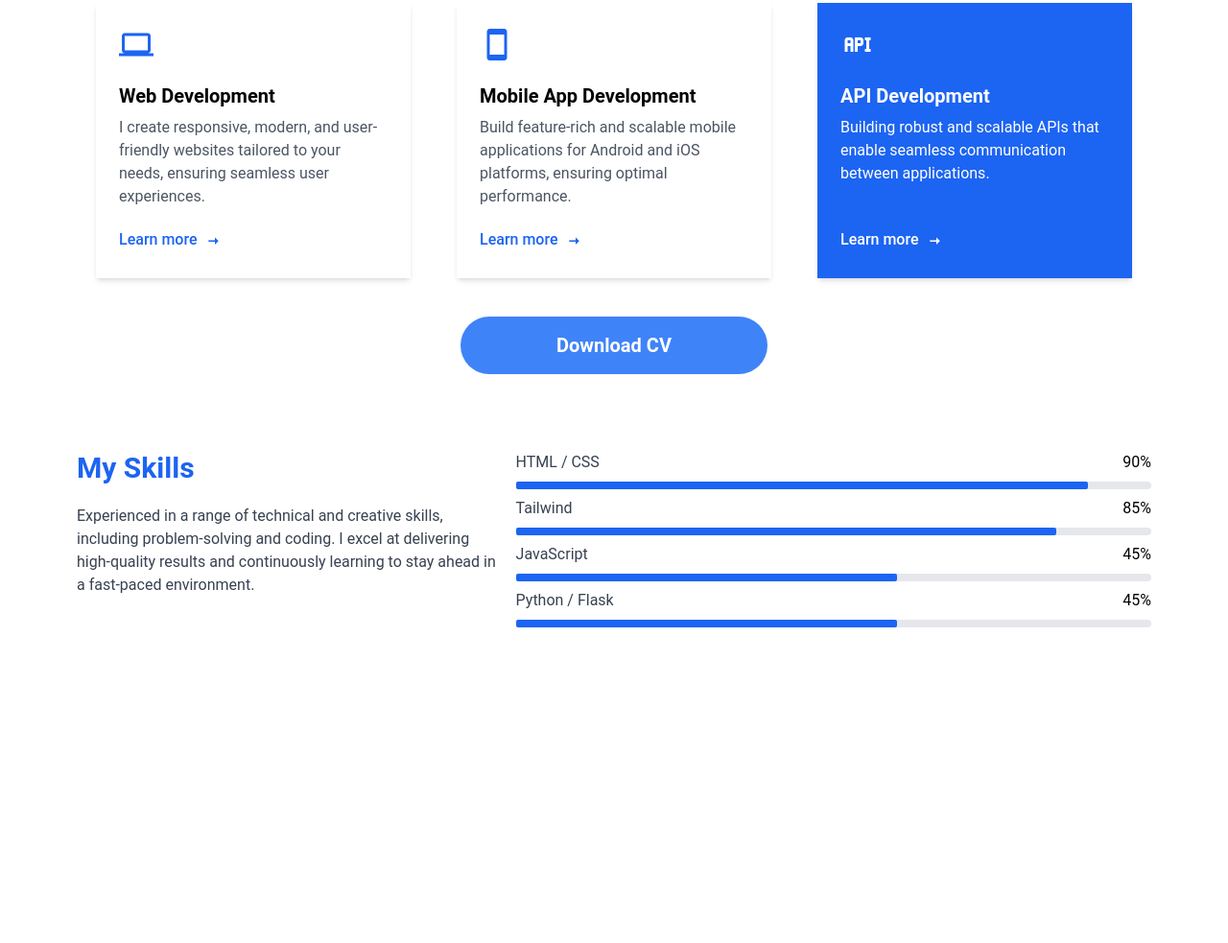
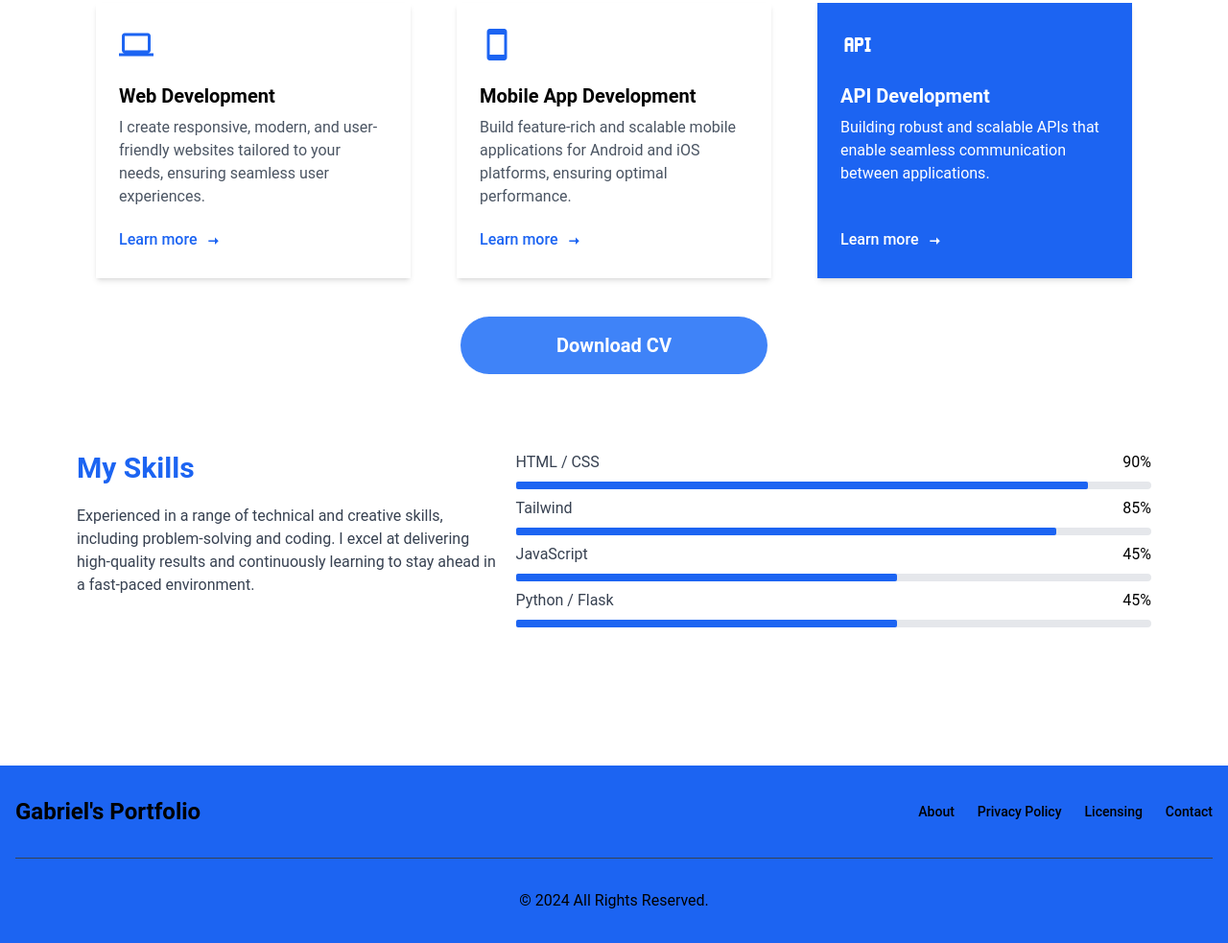
Before and after one commit to gabkoi21/Portfolio, a website: page public/index.html in a window 1280 px wide. Shown: the part 1139-2122 px from the top of the page at 96% size. Before the commit the page ends 1833 px from the top, so only its background shows below. Drawn offline with Linux system fonts and the light colour scheme.

Commit message:
Added the footer

```diff
--- a/public/index.html
+++ b/public/index.html
@@ -262,7 +262,7 @@
       </a>
     </section>
     <!-- Progress section -->
-    <section class="flex justify-between gap-4 mx-20 mb-10">
+    <section class="flex justify-between gap-4 mx-20">
       <!-- Left Column -->
       <div class="flex flex-col gap-2 w-1/2">
         <h3 class="capitalize font-semibold text-3xl text-blue-600">
@@ -308,5 +308,43 @@
         </div>
       </div>
     </section>
+
+    <footer class="bg-blue-600 mt-36">
+      <div class="w-full max-w-screen-xl mx-auto p-4 md:py-8">
+        <div class="sm:flex sm:items-center sm:justify-between">
+          <span
+            class="self-center text-2xl font-semibold whitespace-nowrap dark:text-white"
+            >Gabriel's Portfolio</span
+          >
+
+          <ul
+            class="flex flex-wrap items-center mb-6 text-sm font-medium text-gray-500 sm:mb-0 dark:text-gray-400"
+          >
+            <li>
+              <a href="#" class="me-4 md:me-6 hover:text-white text-black"
+                >About</a
+              >
+            </li>
+            <li>
+              <a href="#" class="hover:text-white me-4 md:me-6 text-black"
+                >Privacy Policy</a
+              >
+            </li>
+            <li>
+              <a href="#" class="hover:text-white me-4 md:me-6 text-black"
+                >Licensing</a
+              >
+            </li>
+            <li>
+              <a href="#" class="hover:text-white text-black">Contact</a>
+            </li>
+          </ul>
+        </div>
+        <hr class="my-6 border-gray-700 sm:mx-auto text-black lg:my-8" />
+        <span class="block text-base sm:text-center text-black"
+          >© 2024 All Rights Reserved.</span
+        >
+      </div>
+    </footer>
   </body>
 </html>
```
Also changed, not shown: public/output.css.
